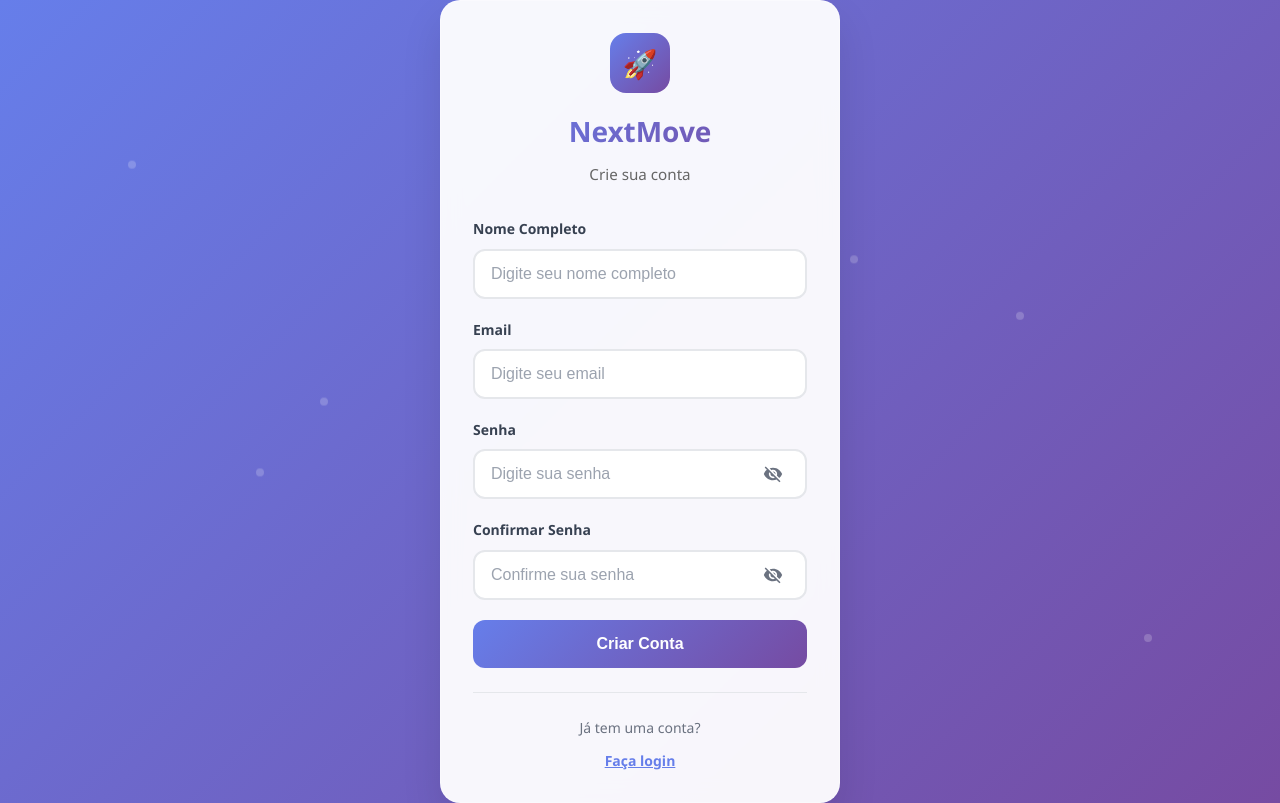
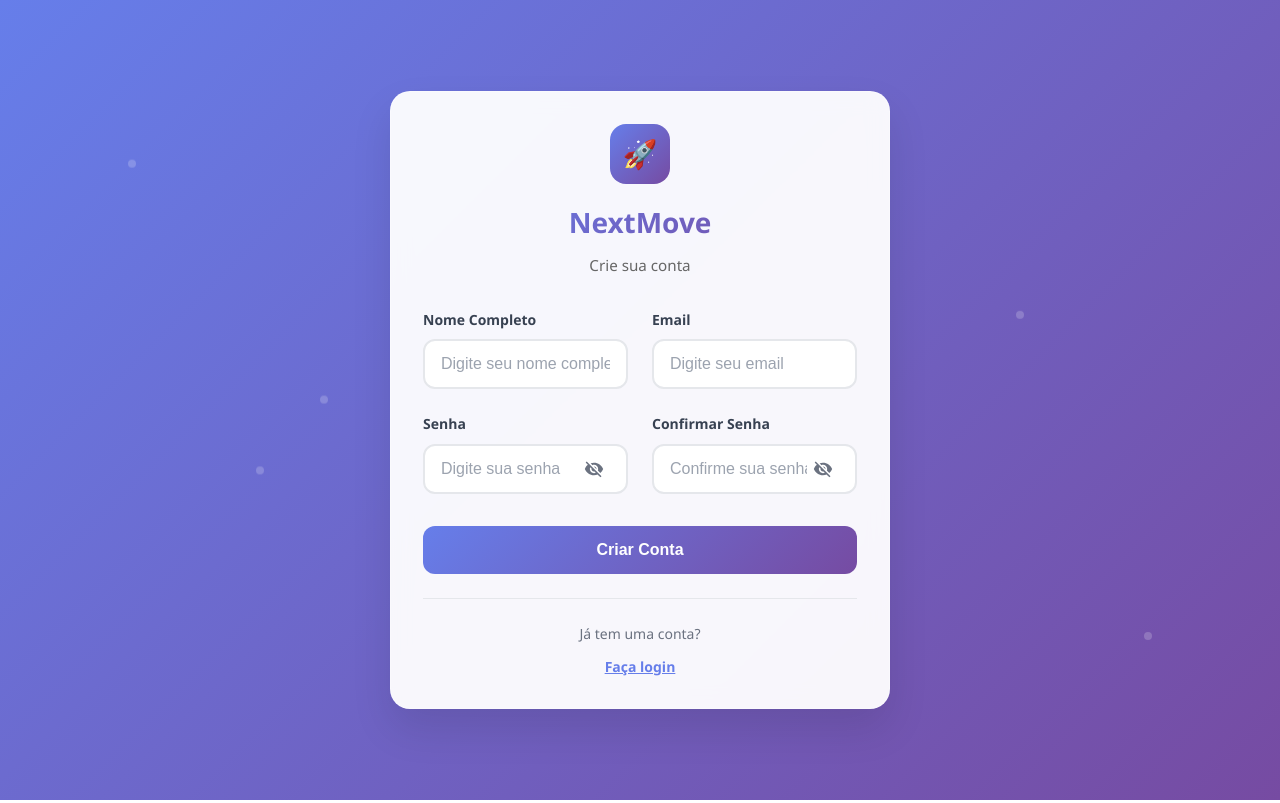
Before and after one commit to eduardo-toste/NextMoveUi, a React (Vite) app: page / in a window 1280 px wide. Both pictures are taken after a click on the button "Cadastre-se". Built offline with nearby package versions, Linux system fonts and the light colour scheme.

Commit message:
refactor: update register form

```diff
--- a/src/components/RegisterForm.tsx
+++ b/src/components/RegisterForm.tsx
@@ -122,6 +122,7 @@ const RegisterForm: React.FC<RegisterFormProps> = ({
             </div>
           )}
 
+          <div className="form-grid">
             <div className="form-group">
               <label htmlFor="name" className="form-label">
                 Nome Completo
@@ -239,6 +240,7 @@ const RegisterForm: React.FC<RegisterFormProps> = ({
                 <span className="error-message">{errors.confirmPassword}</span>
               )}
             </div>
+          </div>
 
           <button
             type="submit"
--- a/src/index.css
+++ b/src/index.css
@@ -161,7 +161,7 @@ body {
   border-radius: 20px;
   box-shadow: 0 20px 40px rgba(0, 0, 0, 0.1);
   width: 100%;
-  max-width: 400px;
+  max-width: 500px;
   animation: slideUp 0.6s ease-out;
   border: 1px solid rgba(255, 255, 255, 0.3);
 }
@@ -207,7 +207,22 @@ body {
 .login-form {
   display: flex;
   flex-direction: column;
-  gap: 1.25rem;
+  gap: 2rem;
+}
+
+/* Grid para formulário de registro */
+.form-grid {
+  display: grid;
+  grid-template-columns: 1fr 1fr;
+  gap: 1.5rem;
+}
+
+/* Responsividade para o grid */
+@media (max-width: 480px) {
+  .form-grid {
+    grid-template-columns: 1fr;
+    gap: 1rem;
+  }
 }
 
 /* Banner de erro */
```
Lines whose indentation alone changed are shown as unchanged.
